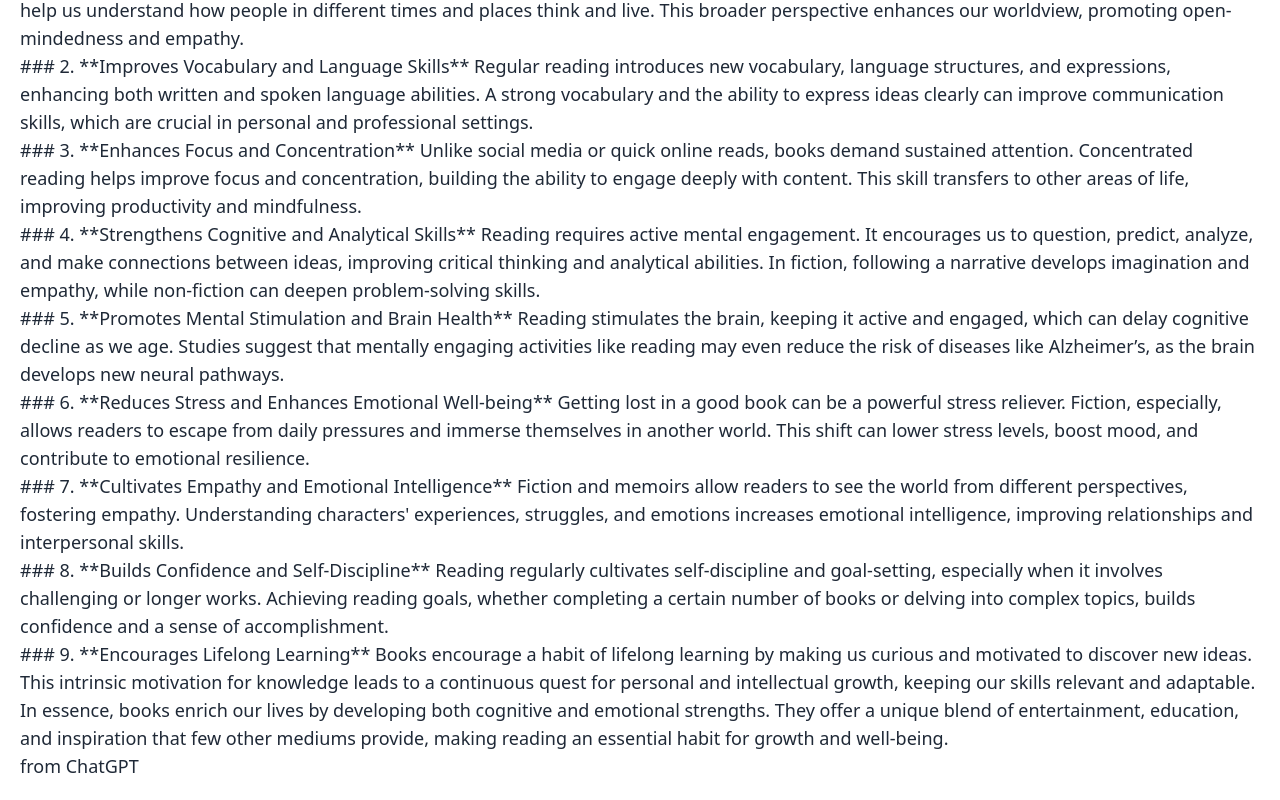
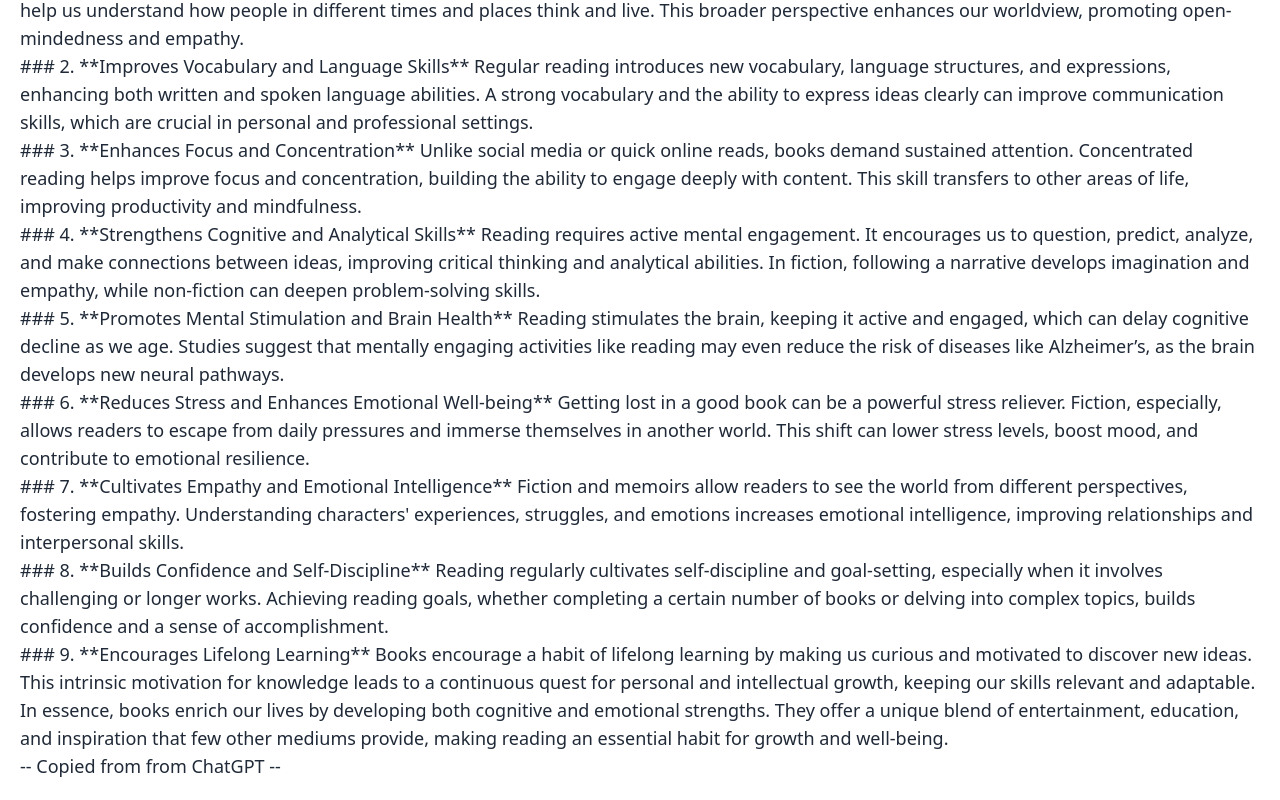
Before and after one commit to fahimmuntasir689/Book-Vibe-Pro, a React (Vite) app: page /articles in a window 1280 px wide. Shown: the part 176-976 px from the top of the page. Built offline with nearby package versions, Linux system fonts and the light colour scheme.

Commit message:
article componet are added

```diff
--- a/src/Articles/Articles.jsx
+++ b/src/Articles/Articles.jsx
@@ -37,7 +37,8 @@ const Articles = () => {
                 <br />
 
                 In essence, books enrich our lives by developing both cognitive and emotional strengths. They offer a unique blend of entertainment, education, and inspiration that few other mediums provide, making reading an essential habit for growth and well-being. <br />
-                from ChatGPT</p>
+
+                <span className="font-medium mt-4"> -- Copied from from ChatGPT --</span></p>
         </div>
     );
 };
```
